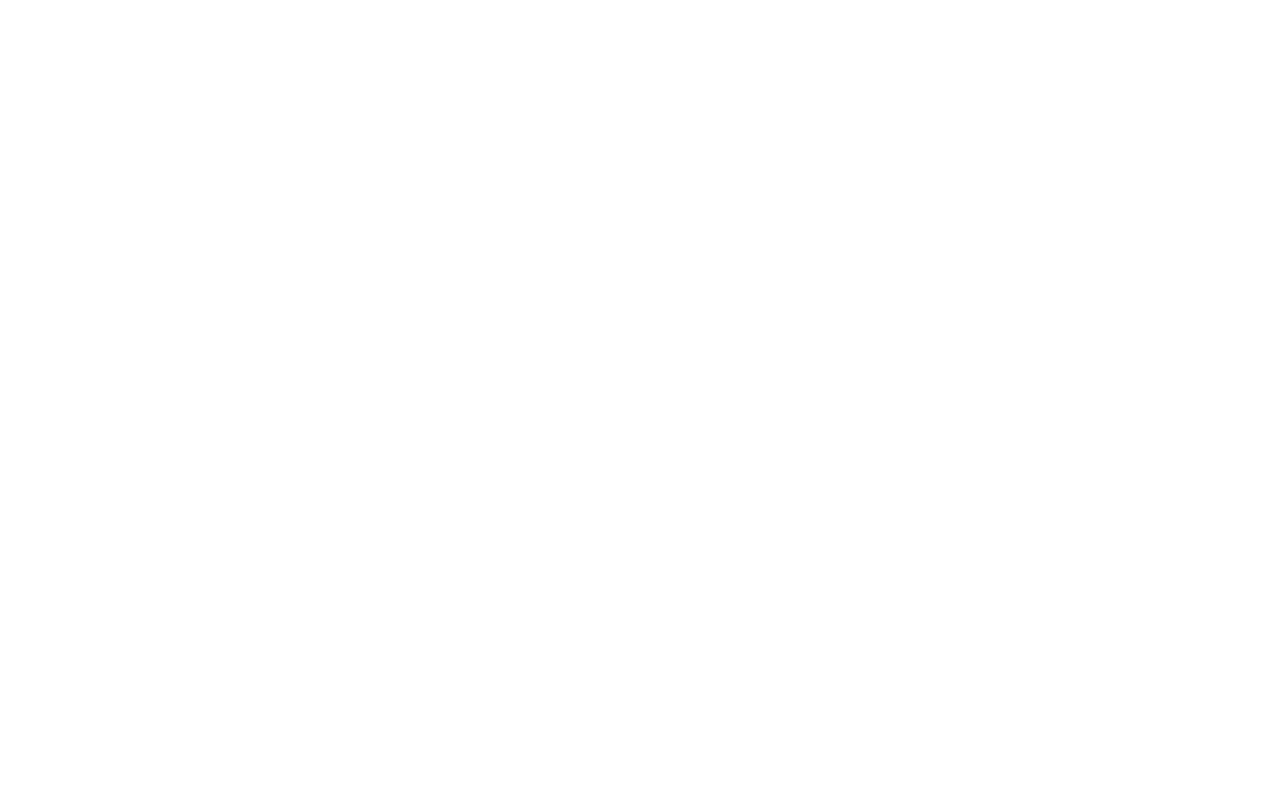
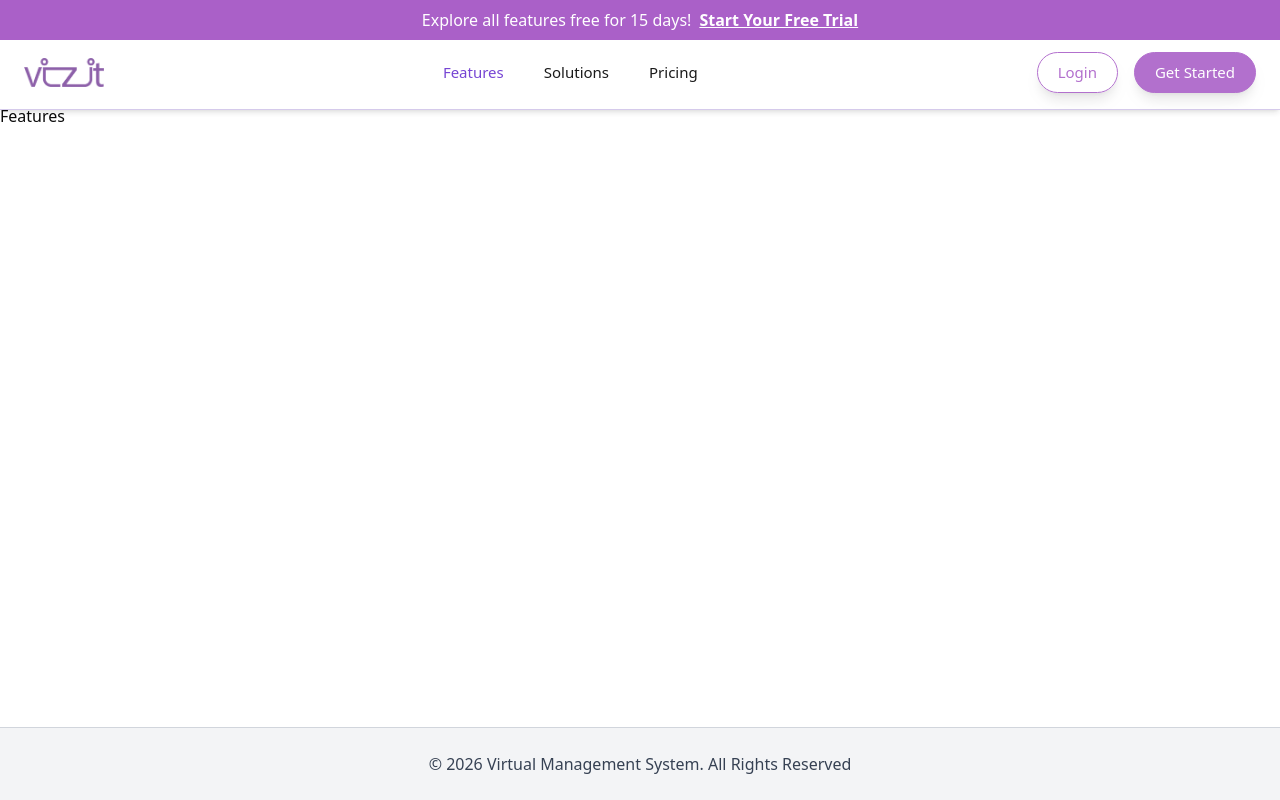
Before and after one commit to Anup-K29/Vizit-Page, a React (Vite) app: page /features in a window 1280 px wide. Before the commit this address had no page. Built offline with nearby package versions, Linux system fonts and the light colour scheme.

Commit message:
Named changed of heroSection.jsx

```diff
--- a/src/Components/AnnouncementBar.jsx
+++ b/src/Components/AnnouncementBar.jsx
@@ -3,7 +3,7 @@
 
 export const AnnouncementBar = () => {
   return (
-    <div className="w-full fixed top-0 left-0 z-[60] bg-[#AA60C8] text-white text-md py-2">
+    <div className="w-full fixed top-0 left-0 z-60 bg-[#AA60C8] text-white text-md py-2">
       <div className="max-w-7xl mx-auto px-6 flex justify-center gap-2">
         <span>Explore all features free for 15 days!</span>
 
--- /dev/null
+++ b/src/Components/HeroSectionFeatures.jsx
@@ -0,0 +1,7 @@
+import React from 'react'
+
+export const HeroSectionFeatures = () => {
+  return (
+    <div>HeroSectionFeatures</div>
+  )
+}
--- a/src/Components/HeroSection.jsx
+++ b/src/Components/HeroSectionHome.jsx
@@ -114,7 +114,7 @@
 //   );
 // };
 
-export const HeroSection = () => {
+export const HeroSectionHome = () => {
   return (
     <section className="w-full pt-20 pb-20 px-6 bg-white">
       <Swiper
--- /dev/null
+++ b/src/Pages/Features.jsx
@@ -0,0 +1,7 @@
+import React from 'react'
+
+export const Features = () => {
+  return (
+    <div>Features</div>
+  )
+}
--- a/src/Pages/Home.jsx
+++ b/src/Pages/Home.jsx
@@ -1,5 +1,5 @@
 import React from "react";
-import { HeroSection } from "../Components/HeroSection.jsx";
+import { HeroSectionHome } from "../Components/HeroSectionHome.jsx";
 import { FeaturesSection } from "@/Components/FeatureSection.jsx";
 import { OverviewSection } from "@/Components/OverViewSection.jsx";
 import { Lobby } from "@/Components/Lobby.jsx";
@@ -11,7 +11,7 @@
 export const Home = () => {
   return (
     <>
-      <HeroSection />
+      <HeroSectionHome />
       <FeaturesSection />
       <OverviewSection />
       <Lobby />
--- a/src/Routers/Routers.jsx
+++ b/src/Routers/Routers.jsx
@@ -2,14 +2,9 @@
 import { BrowserRouter as Router, Routes, Route } from "react-router-dom";
 import Layout from "../Components/Layout";
 import {Home} from "../Pages/Home.jsx"
-// import {Features} from "../Pages/Features.jsx"
-// import {UseCases} from "../Pages/Use-Cases.jsx"
-// import {Pricing} from "../Pages/Pricing.jsx"
 import RegistrationForm from "../Form/RegistrationForm.jsx";
-// import SignINControl from "../Pages/SignINControl.jsx"
-// import { PrintedPass } from "@/Pages/PrintedPass";
-// import { CustomVisitorEntry } from "@/Pages/CustomVisitorEntry";
-// import { VisitorManagement } from "@/Pages/VisitorManagement";
+import { Features } from "@/Pages/Features";
+
 
 
 export const Routers = () => {
@@ -20,11 +15,8 @@
 
           <Route path="/" element={<Layout />}>
             <Route path='/' element={<Home/>}/>
-            {/* <Route path="features/sign-in-control" element={<SignINControl/>}/>
-            <Route path="features/custom-entry" element={<CustomVisitorEntry/>}/>
-            <Route path="features/printed-passes" element={<PrintedPass/>}/>
-            <Route path="features/visitor-management" element={<VisitorManagement/>}/> */}
             <Route path="registration-form" element={<RegistrationForm/>}/>
+            <Route path="features" element={<Features/>}/>
           </Route>
 
         </Routes>
```
